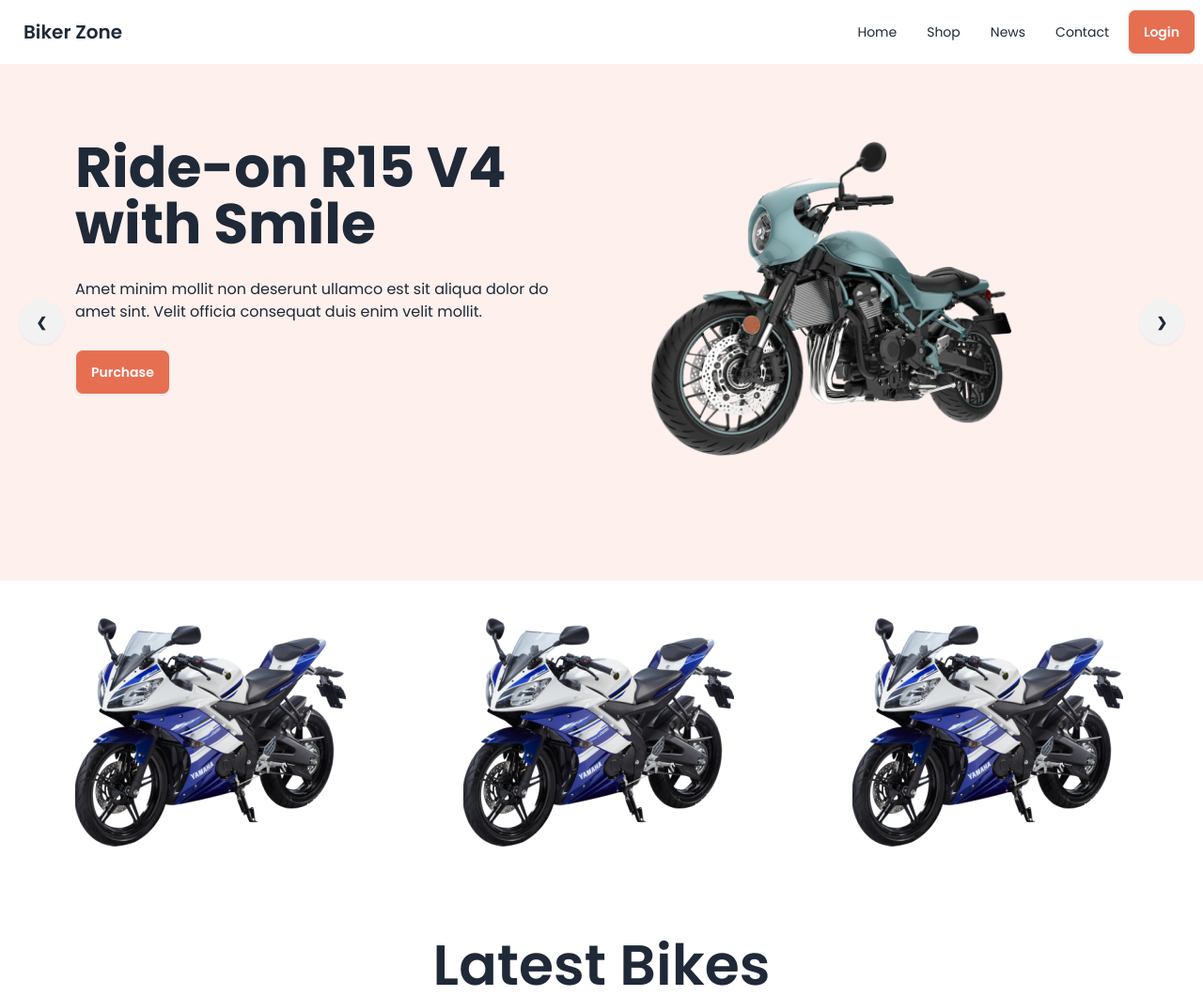
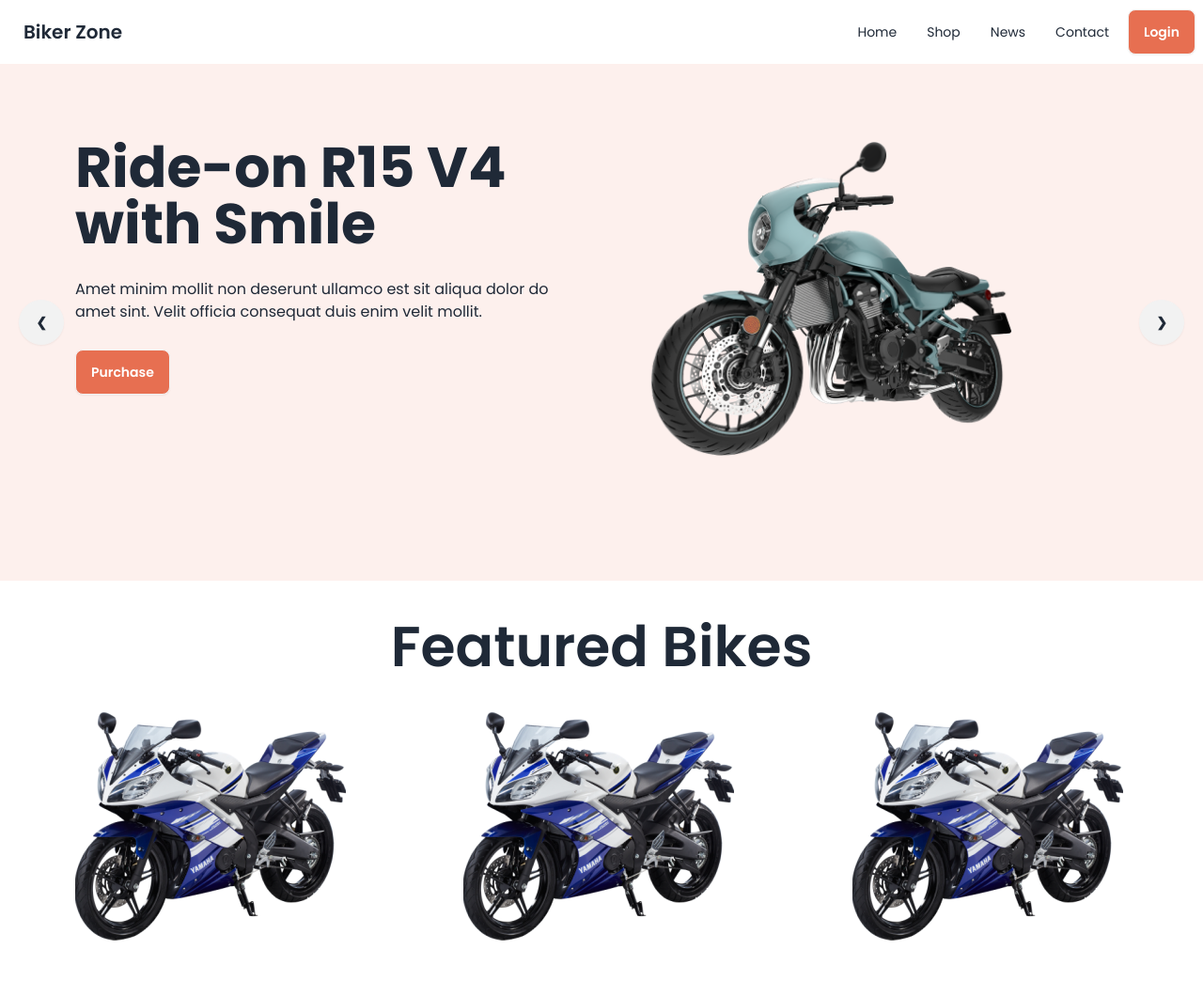
Before and after one commit to Hasib-MERN/bike-zone, a plain HTML site: page index.html in a window 1280 px wide. Shown: the top 1060 px of the page at 94% size. Drawn offline with nearby package versions, Linux system fonts and the light colour scheme.

Commit message:
added faetured bikes

```diff
--- a/index.html
+++ b/index.html
@@ -173,6 +173,7 @@
   </header>
   <main class="md:container md:mx-auto">
     <!-- featured bike -->
+    <h3 class="text-6xl semi-bold mt-10 fonts-poppins text-center font-semibold">Featured Bikes</h3>
     <section class="gap-10 mt-10 grid grid-cols-1 md:grid-cols-2 lg:grid-cols-3  ml-20">
       <img src="images/feature-bike.png" alt="">
       <img src="images/feature-bike.png" alt="">
```
